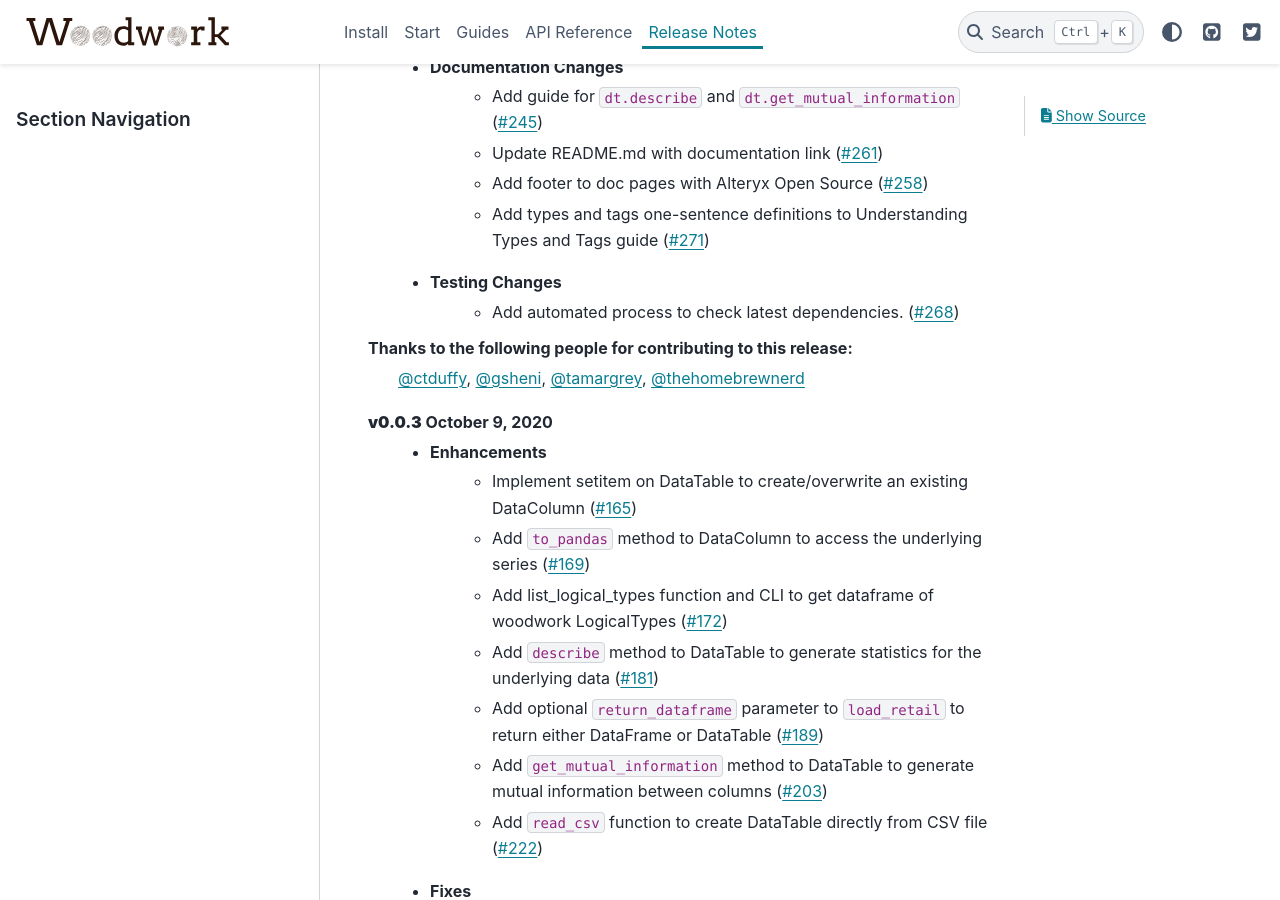
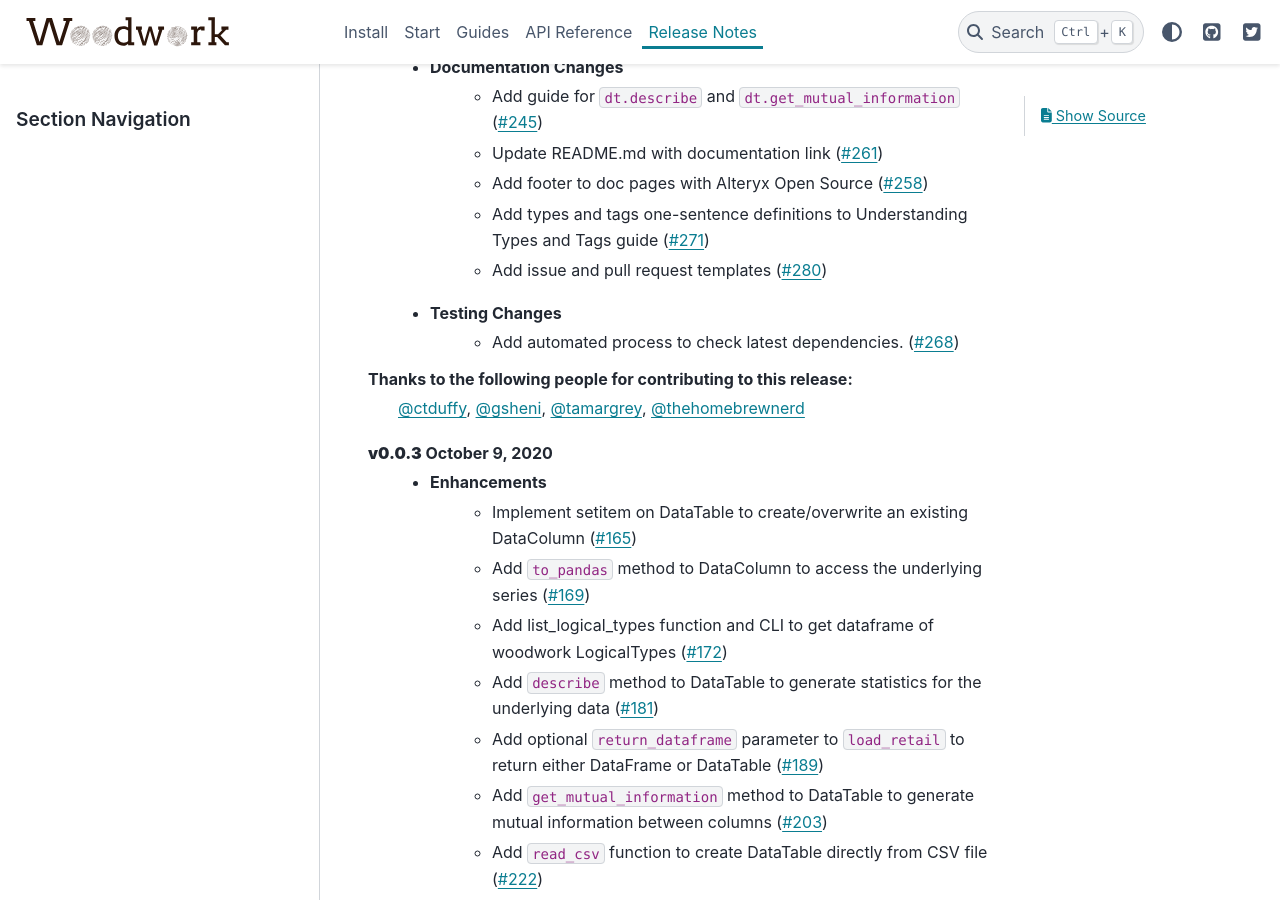
Before and after one commit to alteryx/woodwork, a Sphinx documentation site: the page built from docs/source/release_notes.rst, in a window 1280 px wide and 900 px high, scrolled down 639 px. Built offline with Sphinx 7.4.7 and the PyData theme 0.15.4, drawn with Linux system fonts in a browser that asks for light colours; comment, search, counter and statistics services are not loaded.

Commit message:
update changelog

```diff
--- a/docs/source/release_notes.rst
+++ b/docs/source/release_notes.rst
@@ -17,6 +17,7 @@ Release Notes
         * Update README.md with documentation link (:pr:`261`)
         * Add footer to doc pages with Alteryx Open Source (:pr:`258`)
         * Add types and tags one-sentence definitions to Understanding Types and Tags guide (:pr:`271`)
+        * Add issue and pull request templates (:pr:`280`)
     * Testing Changes
         * Add automated process to check latest dependencies. (:pr:`268`)
 
```
